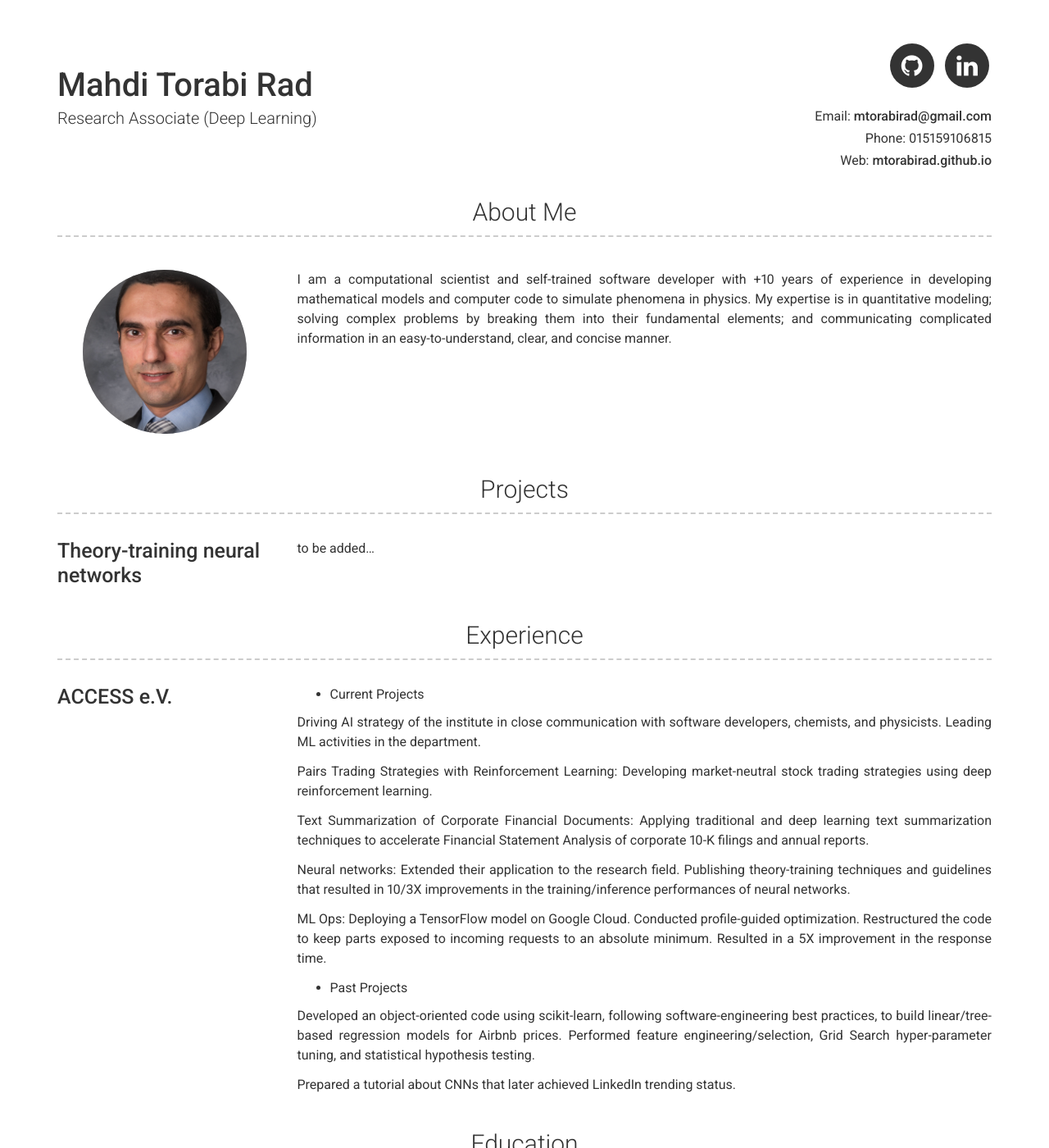
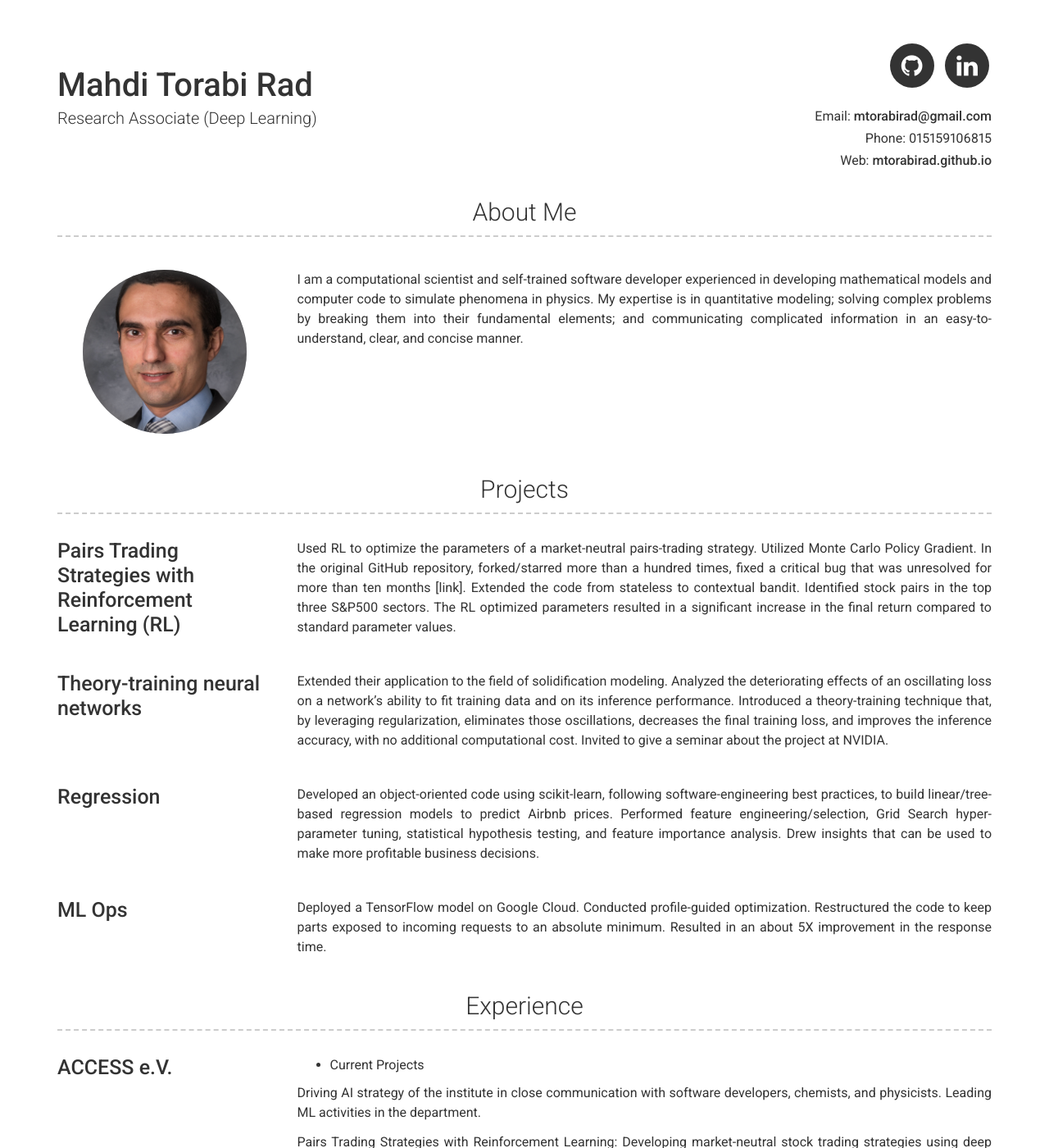
Before and after one commit to mtorabirad/mtorabirad.github.io, a Jekyll site: the page built from index.md, in a window 1280 px wide and 1400 px high. Shown: the whole window at 82% size. Built offline with Jekyll 4.4.1, drawn with Linux system fonts in a browser that asks for light colours.

Commit message:
'two_projects_added'

```diff
--- a/_config.yml
+++ b/_config.yml
@@ -18,10 +18,9 @@ linkedin_username: mtorabirad
 # about_title: About Me (Use this to override about section title)
 about_profile_image: profile.jpg
 about_content: | # this will include new lines to allow paragraphs
-  I am a computational scientist and self-trained software developer with +10 years of experience
-  in developing mathematical models and computer code to simulate phenomena in physics.
-  My expertise is in quantitative modeling; solving complex problems by breaking them into their fundamental elements;
-  and communicating complicated information in an easy-to-understand, clear, and concise manner.
+  I am a computational scientist and self-trained software developer experienced in developing mathematical models
+  and computer code to simulate phenomena in physics. My expertise is in quantitative modeling; solving complex problems
+  by breaking them into their fundamental elements; and communicating complicated information in an easy-to-understand, clear, and concise manner.
 
 # Projects Section
 # projects_title: Projects #(Use this to override about projects section title)
--- a/_data/projects.yml
+++ b/_data/projects.yml
@@ -1,7 +1,34 @@
 # Project template
+
+- name: Pairs Trading Strategies with Reinforcement Learning (RL)
+  #link: github.com/mnabian
+  #github: mnabian/DNN_Reliability_Repository
+  description: | # this will include new lines to allow paragraphs
+    Used RL to optimize the parameters of a market-neutral pairs-trading strategy. Utilized Monte Carlo Policy Gradient.
+    In the original GitHub repository, forked/starred more than a hundred times, fixed a critical bug that was unresolved
+    for more than ten months [link]. Extended the code from stateless to contextual bandit. Identified stock pairs in the top
+    three S&P500 sectors. The RL optimized parameters resulted in a significant increase in the final return compared to standard parameter values.
 
 - name: Theory-training neural networks
   #link: github.com/mnabian
   #github: mnabian/DNN_Reliability_Repository
   description: | # this will include new lines to allow paragraphs
-    to be added...
+    Extended their application to the field of solidification modeling. Analyzed the deteriorating effects of an oscillating loss on a
+    network’s ability to fit training data and on its inference performance. Introduced a theory-training technique that, by leveraging
+    regularization, eliminates those oscillations, decreases the final training loss, and improves the inference accuracy, with no additional
+    computational cost. Invited to give a seminar about the project at NVIDIA.
+
+- name: Regression
+  #link: github.com/mnabian
+  #github: mnabian/DNN_Reliability_Repository
+  description: |
+    Developed an object-oriented code using scikit-learn, following software-engineering best practices, to build linear/tree-based
+    regression models to predict Airbnb prices. Performed feature engineering/selection, Grid Search hyper-parameter tuning, statistical
+    hypothesis testing, and feature importance analysis. Drew insights that can be used to make more profitable business decisions.
+
+- name: ML Ops
+  #link: github.com/mnabian
+  #github: mnabian/DNN_Reliability_Repository
+  description: |
+    Deployed a TensorFlow model on Google Cloud. Conducted profile-guided optimization. Restructured the code to keep parts exposed to
+    incoming requests to an absolute minimum. Resulted in an about 5X improvement in the response time.
```
